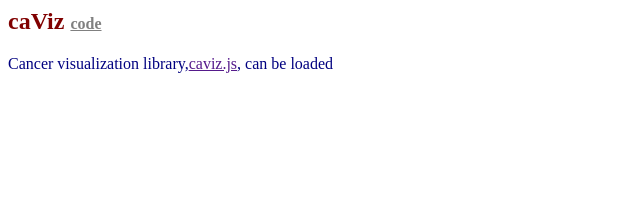
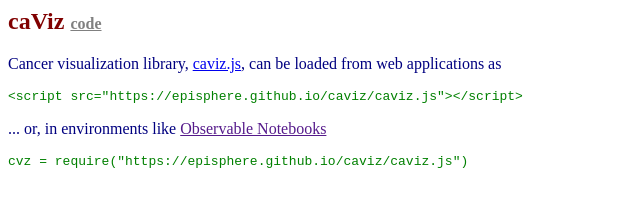
Before and after one commit to episphere/caviz, a plain HTML site: page index.html in a window 1280 px wide. Shown: the whole page, without its empty margins (0-640 px from the left). Drawn offline with Linux system fonts and the light colour scheme.

Commit message:
erquire ini

```diff
--- a/caviz.css
+++ b/caviz.css
@@ -4,3 +4,6 @@ body {
 h2 {
     color:maroon
 }
+code {
+    color:green
+}
--- a/index.html
+++ b/index.html
@@ -1,4 +1,7 @@
 <script src="caviz.js"></script>
 <link rel="stylesheet" href="caviz.css">
 <h2>caViz <a style="font-size:medium;color:gray" href="" target="_target">code</a></h2>
-<p>Cancer visualization library,<a href="">caviz.js</a>, can be loaded </p>
+<p>Cancer visualization library, <a href="https://github.com/episphere/caviz/blob/master/caviz.js" target="_blank">caviz.js</a>, can be loaded from web applications as</p>
+<code>&lt;script src="https://episphere.github.io/caviz/caviz.js"&gt;&lt;/script&gt;</code>
+<p> ... or, in environments like <a href="">Observable Notebooks</a></p>
+<code> cvz = require("https://episphere.github.io/caviz/caviz.js")</code>
```
